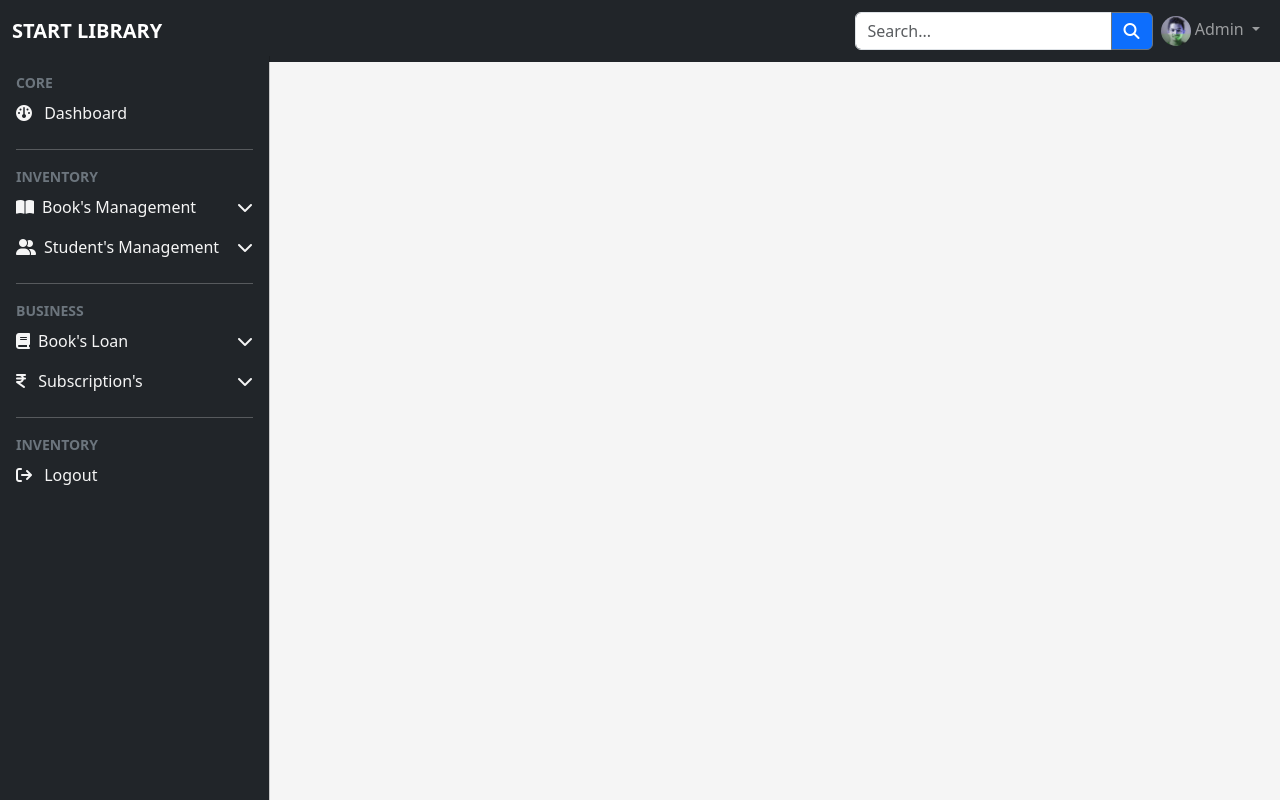
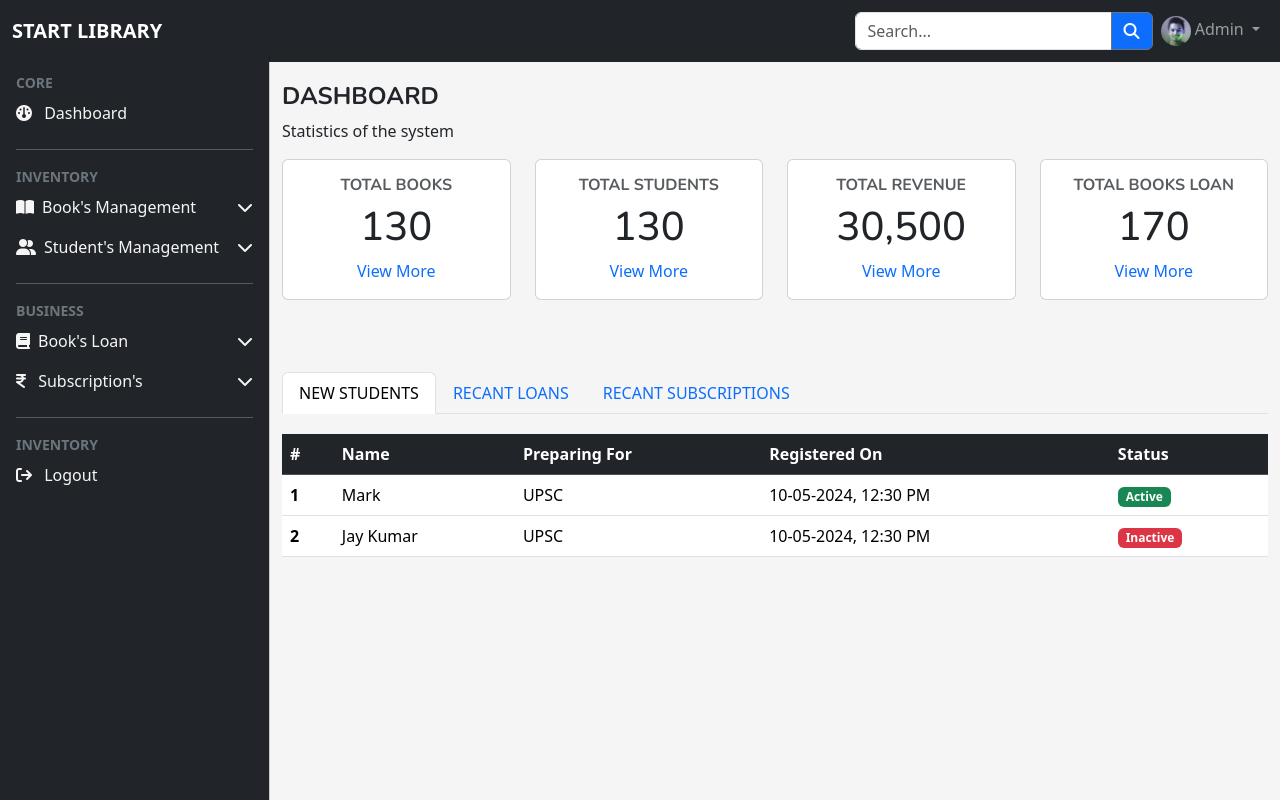
Before and after one commit to anikmondol/Library-Management, a PHP site: page / in a window 1280 px wide. Run offline with PHP 8.4, Linux system fonts and the light colour scheme; some libraries are stand-ins or nearby versions.

Commit message:
Start Libarary Management System Dashboard Completed.

```diff
--- a/assets/css/style.css
+++ b/assets/css/style.css
@@ -41,4 +41,9 @@ body {
         color: var(--color-white) !important;
         top: var(--topNavbarHeight) !important;
     }
+
+    main{
+        margin-left: var(--offcanvas-width);
+    }
+
 }
--- a/index.html
+++ b/index.html
@@ -67,13 +67,13 @@
                                 <img src="assets/images/images/avatar-4.jpg" alt="" class="user_icon">
                                 Admin
                             </a>
-                            <ul class="dropdown-menu">
-                                <li><a class="dropdown-item" href="#">Action</a></li>
-                                <li><a class="dropdown-item" href="#">Another action</a></li>
+                            <ul class="dropdown-menu dropdown-menu-end">
+                                <li><a class="dropdown-item" href="#">My Profile</a></li>
+                                <li><a class="dropdown-item" href="#">Change Password</a></li>
                                 <li>
                                     <hr class="dropdown-divider">
                                 </li>
-                                <li><a class="dropdown-item" href="#">Something else here</a></li>
+                                <li><a class="dropdown-item" href="#">Logout</a></li>
                             </ul>
                         </li>
                     </ul>
@@ -116,7 +116,8 @@
                                 <ul class="navbar-nav ps-3">
                                     <li class="font-size-sm"><a class="nav-link" href="#">
                                             <i class="fa-solid fa-plus me-2"></i> Add New</a></li>
-                                    <li class="font-size-sm"><a class="nav-link" href="#"><i class="fa-solid fa-list-check me-2"></i> Manage
+                                    <li class="font-size-sm"><a class="nav-link" href="#"><i
+                                                class="fa-solid fa-list-check me-2"></i> Manage
                                             All</a></li>
                                 </ul>
                             </div>
@@ -134,7 +135,8 @@
                                 <ul class="navbar-nav ps-3">
                                     <li class="font-size-sm"><a class="nav-link" href="#">
                                             <i class="fa-solid fa-plus me-2"></i> Add New</a></li>
-                                    <li class="font-size-sm"><a class="nav-link" href="#"><i class="fa-solid fa-list-check me-2"></i> Manage
+                                    <li class="font-size-sm"><a class="nav-link" href="#"><i
+                                                class="fa-solid fa-list-check me-2"></i> Manage
                                             All</a></li>
                                 </ul>
                             </div>
@@ -160,7 +162,8 @@
                                 <ul class="navbar-nav ps-3">
                                     <li class="font-size-sm"><a class="nav-link" href="#">
                                             <i class="fa-solid fa-plus me-2"></i> Add New</a></li>
-                                    <li class="font-size-sm"><a class="nav-link" href="#"><i class="fa-solid fa-list-check me-2"></i> Manage
+                                    <li class="font-size-sm"><a class="nav-link" href="#"><i
+                                                class="fa-solid fa-list-check me-2"></i> Manage
                                             All</a></li>
                                 </ul>
                             </div>
@@ -178,7 +181,8 @@
                                 <ul class="navbar-nav ps-3">
                                     <li class="font-size-sm"><a class="nav-link" href="#">
                                             <i class="fa-solid fa-plus me-2"></i>Plans</a></li>
-                                    <li class="font-size-sm"><a class="nav-link" href="#"><i class="fa-solid fa-list-check me-2"></i>Purchase History</a></li>
+                                    <li class="font-size-sm"><a class="nav-link" href="#"><i
+                                                class="fa-solid fa-list-check me-2"></i>Purchase History</a></li>
                                 </ul>
                             </div>
                         </div>
@@ -192,7 +196,8 @@
                         </div>
                     </li>
                     <li class="nav-item">
-                        <a class="nav-link active" aria-current="page" href="#"><i class="fa-solid fa-arrow-right-from-bracket me-2"></i>
+                        <a class="nav-link active" aria-current="page" href="#"><i
+                                class="fa-solid fa-arrow-right-from-bracket me-2"></i>
                             Logout</a>
                     </li>
                 </ul>
@@ -206,7 +211,219 @@
 
     <!-- main start -->
 
-    <main>
+    <main class="mt-1 pt-3">
+
+        <!-- main content start -->
+        <section class="container-fluid">
+
+            <!-- cards -->
+            <div class="row">
+                <div class="col-md-12">
+                    <h4 class="fw-bold text-uppercase">Dashboard</h4>
+                    <p>Statistics of the system</p>
+                </div>
+                <div class="col-md-6 col-lg-3">
+                    <div class="card">
+                        <div class="card-body text-center">
+                            <h6 class="card-title text-muted text-uppercase fw-bold">Total Books</h6>
+                            <h1>130</h1>
+                            <a href="#" class="card-link text-decoration-none">View More</a>
+                        </div>
+                    </div>
+                </div>
+                <div class="col-md-6 col-lg-3">
+                    <div class="card">
+                        <div class="card-body text-center">
+                            <h6 class="card-title text-muted text-uppercase fw-bold">Total Students</h6>
+                            <h1>130</h1>
+                            <a href="#" class="card-link text-decoration-none">View More</a>
+                        </div>
+                    </div>
+                </div>
+                <div class="col-md-6 col-lg-3">
+                    <div class="card">
+                        <div class="card-body text-center">
+                            <h6 class="card-title text-muted text-uppercase fw-bold">Total Revenue</h6>
+                            <h1>30,500</h1>
+                            <a href="#" class="card-link text-decoration-none">View More</a>
+                        </div>
+                    </div>
+                </div>
+                <div class="col-md-6 col-lg-3">
+                    <div class="card">
+                        <div class="card-body text-center">
+                            <h6 class="card-title text-muted text-uppercase fw-bold">Total Books Loan</h6>
+                            <h1>170</h1>
+                            <a href="#" class="card-link text-decoration-none">View More</a>
+                        </div>
+                    </div>
+                </div>
+            </div>
+
+            <!-- tabs -->
+            <div class="row mt-5">
+                <div class="col-md-12">
+                    <ul class="nav nav-tabs" id="myTab" role="tablist">
+                        <li class="nav-item" role="presentation">
+                            <button class="nav-link active text-uppercase" id="recent-students" data-bs-toggle="tab"
+                                data-bs-target="#recent-students-pane" type="button" role="tab"
+                                aria-controls="recent-students-pane" aria-selected="true">New Students</button>
+                        </li>
+                        <li class="nav-item" role="presentation">
+                            <button class="nav-link text-uppercase" id="recant-loans" data-bs-toggle="tab"
+                                data-bs-target="#recant-loans-pane" type="button" role="tab"
+                                aria-controls="recant-loans-pane" aria-selected="false">Recant Loans</button>
+                        </li>
+                        <li class="nav-item" role="presentation">
+                            <button class="nav-link text-uppercase" id="recant-subscriptions" data-bs-toggle="tab"
+                                data-bs-target="#recant-subscriptions-pane" type="button" role="tab"
+                                aria-controls="recant-subscriptions-pane" aria-selected="false">Recant
+                                Subscriptions</button>
+                        </li>
+                    </ul>
+                    <div class="tab-content" id="myTabContent">
+                        <div class="tab-pane fade show active" id="recent-students-pane" role="tabpanel"
+                            aria-labelledby="recent-students" tabindex="0">
+                            <table class="table">
+                                <thead class="table-dark">
+                                    <tr>
+                                        <th scope="col">#</th>
+                                        <th scope="col">Name</th>
+                                        <th scope="col">Preparing For</th>
+                                        <th scope="col">Registered On</th>
+                                        <th scope="col">Status</th>
+                                    </tr>
+                                </thead>
+                                <tbody>
+                                    <tr>
+                                        <th scope="row">1</th>
+                                        <td>Mark</td>
+                                        <td>UPSC</td>
+                                        <td>10-05-2024, 12:30 PM</td>
+                                        <td><span class="badge text-bg-success">Active</span></td>
+                                    </tr>
+                                    <tr>
+                                        <th scope="row">2</th>
+                                        <td>Jay Kumar</td>
+                                        <td>UPSC</td>
+                                        <td>10-05-2024, 12:30 PM</td>
+                                        <td><span class="badge text-bg-danger">Inactive</span></td>
+                                    </tr>
+                                </tbody>
+                            </table>
+                        </div>
+                        <div class="tab-pane fade" id="recant-loans-pane" role="tabpanel" aria-labelledby="recant-loans"
+                            tabindex="0">
+                            <table class="table">
+                                <thead class="table-dark">
+                                    <tr>
+                                        <th scope="col">#</th>
+                                        <th scope="col">Book Name</th>
+                                        <th scope="col">Student Name</th>
+                                        <th scope="col">Loan Date</th>
+                                        <th scope="col">Due Date</th>
+                                        <th scope="col">Status</th>
+                                    </tr>
+                                </thead>
+                                <tbody>
+                                    <tr>
+                                        <th>1</th>
+                                        <td>Indian Art and Culture</td>
+                                        <td>Jai Sharma</td>
+                                        <td>26-05-2023</td>
+                                        <td>20-06-2023</td>
+                                        <td>
+                                            <span class="badge text-bg-success">Active</span>
+                                        </td>
+                                    </tr>
+                                    <tr>
+                                        <th>2</th>
+                                        <td>Tata McGraw Hill CSAT Manual</td>
+                                        <td>Joy</td>
+                                        <td>20-05-2023</td>
+                                        <td>25-05-2023</td>
+                                        <td>
+                                            <span class="badge text-bg-warning">Returned</span>
+                                        </td>
+                                    </tr>
+                                </tbody>
+                            </table>
+                        </div>
+                        <div class="tab-pane fade" id="recant-subscriptions-pane" role="tabpanel"
+                            aria-labelledby="recant-subscriptions" tabindex="0">
+                            <table class="table table-responsive table-striped">
+                                <thead class="table-dark">
+                                    <tr>
+                                        <th scope="col">#</th>
+                                        <th scope="col">Student Name</th>
+                                        <th scope="col">Amount</th>
+                                        <th scope="col">Start Date</th>
+                                        <th scope="col">End Date</th>
+                                        <th scope="col">Status</th>
+                                    </tr>
+                                </thead>
+                                <tbody>
+                                    <tr>
+                                        <th>1</th>
+                                        <td>Jai Kaushik</td>
+                                        <td>
+                                            <i class="fa-solid fa-indian-rupee-sign"></i> 500
+                                        </td>
+                                        <td>25-05-2023</td>
+                                        <td>24-06-2023</td>
+                                        <td>
+                                            <span class="badge text-bg-success">Active</span>
+                                        </td>
+                                    </tr>
+
+                                    <tr>
+                                        <th>2</th>
+                                        <td>Narayan Soni</td>
+                                        <td>
+                                            <i class="fa-solid fa-indian-rupee-sign"></i> 750
+                                        </td>
+                                        <td>20-05-2023</td>
+                                        <td>19-08-2023</td>
+                                        <td>
+                                            <span class="badge text-bg-success">Active</span>
+                                        </td>
+                                    </tr>
+
+                                    <tr>
+                                        <th>3</th>
+                                        <td>Hemlata Khatri</td>
+                                        <td>
+                                            <i class="fa-solid fa-indian-rupee-sign"></i> 1000
+                                        </td>
+                                        <td>10-05-2023</td>
+                                        <td>09-11-2023</td>
+                                        <td>
+                                            <span class="badge text-bg-success">Active</span>
+                                        </td>
+                                    </tr>
+
+                                    <tr>
+                                        <th>4</th>
+                                        <td>Rakesh</td>
+                                        <td>
+                                            <i class="fa-solid fa-indian-rupee-sign"></i> 500
+                                        </td>
+                                        <td>20-04-2023</td>
+                                        <td>19-05-2023</td>
+                                        <td>
+                                            <span class="badge text-bg-danger">Expired</span>
+                                        </td>
+                                    </tr>
+                                </tbody>
+                            </table>
+                        </div>
+                    </div>
+                </div>
+            </div>
+
+
+        </section>
+        <!-- main content end -->
 
     </main>
 
```
